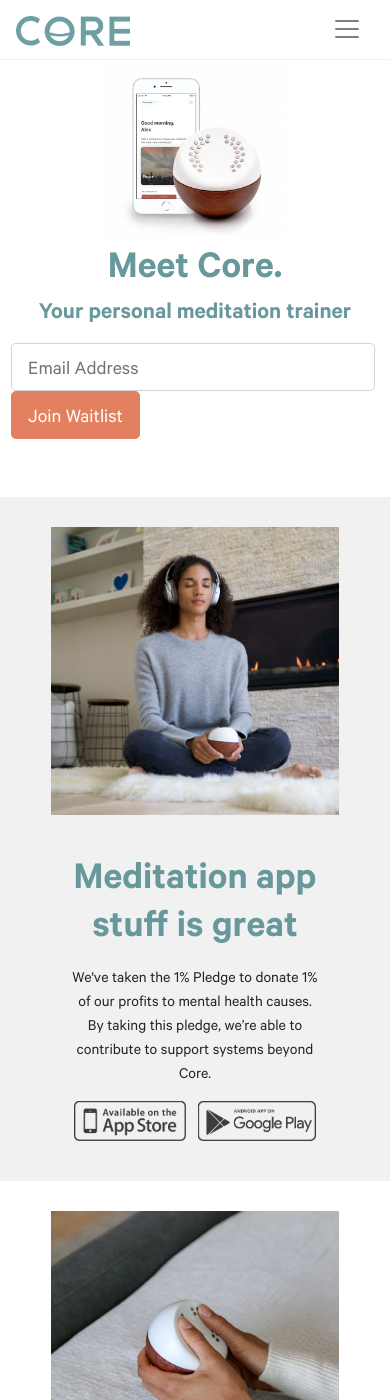
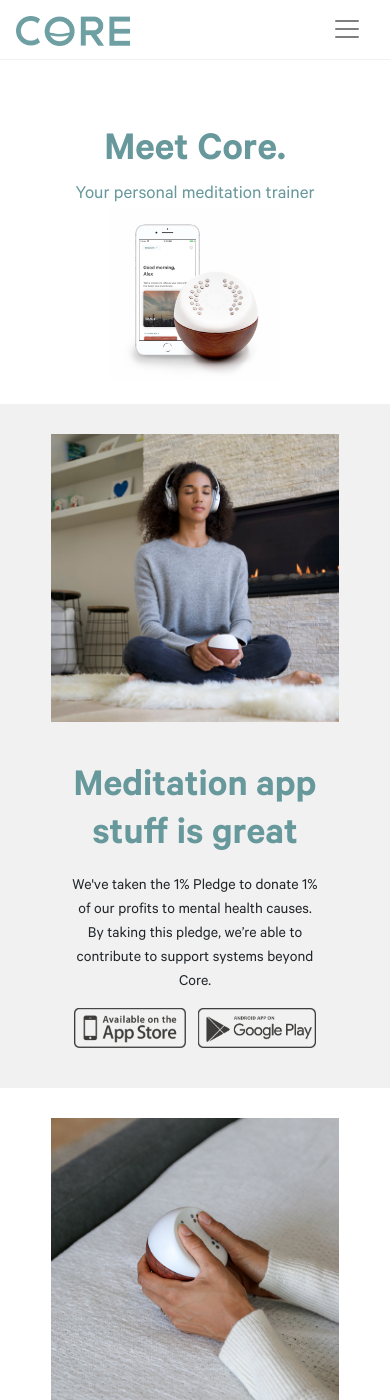
Before and after one commit to bencore/corewellness, a Jekyll site: the page built from howitworks.html, in a window 390 px wide and 1400 px high. Built offline with Jekyll 4.4.1, drawn with Linux system fonts in a browser that asks for light colours; nearby versions of some CDN libraries; some of the changed text lies outside the part shown.

Commit message:
Added links to investor logos Added links to As Seen At section How it works tweaks

```diff
--- a/_includes/footer.html
+++ b/_includes/footer.html
@@ -9,8 +9,8 @@
   <div class="row">
     <div class="col-md-3">
       <a href="{{ "/about.html" | prepend: site.baseurl }}">About Us</a><br />
-      <a href="https://corewellness.zendesk.com/hc/en-us/categories/360000289611-Support">FAQ</a><br />
-      <a href="https://corewellness.zendesk.com/hc/en-us/requests/new">Support</a>
+      <a href="https://corewellness.zendesk.com/hc/en-us/categories/360000289611-Support" target="_blank">FAQ</a><br />
+      <a href="https://corewellness.zendesk.com/hc/en-us/requests/new" target="_blank">Support</a>
     </div>
     <div class="col-md-3 mb-4">
       <a href="{{ "/howitworks.html" | prepend: site.baseurl }}">How it Works</a><br />
--- a/css/main.scss
+++ b/css/main.scss
@@ -474,7 +474,7 @@
 
 }
 
-/* How it work */
+/* How it works */
 
 .tealheader {
   h1 {
@@ -484,11 +484,33 @@
 
 #meetcore {
   img {
-    height: 50%;
-    width: 50%;
+    height: 48%;
+    width: 48%;
   }
 
   text-align: center;
+
+  h1 {
+    font-size: 3rem;
+  }
+
+  .subheader {
+    font-size: 1.4rem;
+    margin: 0;
+  }
+}
+
+@media (max-width: 767.98px) {
+  #meetcore {
+
+    h1 {
+      font-size: 2.6rem;
+    }
+
+    .subheader {
+      font-size: 1.2rem;
+    }
+  }
 }
 
 
@@ -496,6 +518,12 @@
 
 #story {
   padding-top: 60px;
+}
+
+@media (max-width: 767.98px) {
+  #story_text {
+    padding-top: 30px;
+  }
 }
 
 #signature {
@@ -523,11 +551,37 @@
   }
 }
 
+@media (max-width: 767.98px) {
+  #team img {
+    width: 50%;
+  }
+}
+
+
+@media (max-width: 575.98px) {
+  #team img {
+    width: 70%;
+  }
+}
+
+
 #investors {
   padding-top: 40px;
 
   img {
     width: 80%;
+  }
+}
+
+@media (max-width: 767.98px) {
+  #investors img {
+    width: 50%;
+  }
+}
+
+@media (max-width: 575.98px) {
+  #investors img {
+    width: 65%;
   }
 }
 
--- a/howitworks.html
+++ b/howitworks.html
@@ -2,12 +2,13 @@
 layout: default
 ---
 
-<section id="meetcore" class="mb-5 text-primary">
+<section id="meetcore" class="mb-4 text-primary">
   <div class="container">
+    <h1 class="paddingtop">Meet Core.</h1>
+    <p class="subheader">Your personal meditation trainer</p>
     <img src="img/CoreandiPhone8.jpg">
-    <h1>Meet Core.</h1>
-    <h4>Your personal meditation trainer</h4>
 
+<!--
     <div id="mc_embed_signup" class="row">
       <form action="https://corewellness.us11.list-manage.com/subscribe/post?u=656d9dfc58106297fe2f10a37&amp;id=4c73e6b015" method="post" id="mc-embedded-subscribe-form" name="mc-embedded-subscribe-form" class="validate form-inline" target="_blank" novalidate="novalidate" style="padding: 10px 0 10px 0; margin: auto;">
           <input type="email" value="" placeholder="Email Address" name="EMAIL" class="required email form-control form-control-lg mr-1" id="mce-EMAIL" aria-required="true">
@@ -21,8 +22,8 @@ layout: default
           <input type="submit" value="Join Waitlist" name="subscribe" id="mc-embedded-subscribe" class="action_button btn btn-lg btn-secondary text-white">
       </form>
     </div>
-
   </div>
+-->
 </section>
 
 <section id="" class="info bg-light tealheader">
@@ -65,7 +66,7 @@ layout: default
   <div class="container">
     <div class="row">
       <div class="col-md-6">
-        <img src="img/corewithcharger_extended.jpg" class="mainimg">
+        <img src="img/iPhone8healthstats.png" class="mainimg">
       </div>
       <div class="col-md-6">
         <div class="info-text-left">
@@ -102,7 +103,34 @@ layout: default
       <div class="col-md-6">
         <div class="info-text-left">
           <h1>Technical Specs:</h1>
-          <p>We've taken the 1% Pledge to donate 1% of our profits to mental health causes. By taking this pledge, we’re able to contribute to support systems beyond Core.</p>
+          <p>
+
+            <p><strong>Battery Life:</strong> Core's built-in rechargeable battery lasts over 14 days when fully charged.</p>
+
+            <p><strong>Sensors:</strong> Core's biosensors measure Electrocardiogram (EKG), a highly accurate way to view your heart and nervous system's response to meditation.</p>
+
+            <p><strong>Connection:</strong> Core uses BLE (Bluetooth Low Energy) to communicate with the app.</p>
+
+            <p><strong>Requirements:</strong> A compatible smartphone (iOS 9.0+ / Android OS 4.0+).</p>
+
+            <p><strong>Support and Warranty:</strong> Comes with 1-year limited warranty and customer support for life.</p>
+          </p>
+
+        </div>
+      </div>
+      <div class="col-md-12">
+        <div id="mc_embed_signup" class="row">
+          <form action="https://corewellness.us11.list-manage.com/subscribe/post?u=656d9dfc58106297fe2f10a37&amp;id=4c73e6b015" method="post" id="mc-embedded-subscribe-form" name="mc-embedded-subscribe-form" class="validate form-inline" target="_blank" novalidate="novalidate" style="padding: 10px 0 10px 0; margin: auto;">
+              <input type="email" value="" placeholder="Email Address" name="EMAIL" class="required email form-control form-control-lg mr-1" id="mce-EMAIL" aria-required="true">
+              <div id="mce-responses" class="clear">
+                <div class="response" id="mce-error-response" style="display:none"></div>
+                <div class="response" id="mce-success-response" style="display:none"></div>
+              </div>
+              <div style="position: absolute; left: -5000px;" aria-hidden="true">
+                <input type="text" name="b_656d9dfc58106297fe2f10a37_4c73e6b015" tabindex="-1" value="">
+              </div>
+              <input type="submit" value="Join Waitlist" name="subscribe" id="mc-embedded-subscribe" class="action_button btn btn-lg btn-secondary text-white">
+          </form>
         </div>
       </div>
     </div>
--- a/index.html
+++ b/index.html
@@ -40,13 +40,13 @@ layout: default
     </div>
     <div class="row validation_items justify-content-center">
       <div class="col" style="text-align:right;">
-        <a href="#"><img src="img/lululemon_logo gray.png"></a>
+        <a href="https://www.instagram.com/p/BYi0DSHATaR/" target="_blank"><img src="img/lululemon_logo gray.png"></a>
       </div>
       <div class="col">
-        <a href="#"><img src="img/wework_logo gray.png"></a>
+        <a href="https://www.instagram.com/p/Bm2CxW-BgPs/" target="_blank"><img src="img/wework_logo gray.png"></a>
       </div>
       <div class="col" style="text-align:left;">
-        <a href="#"><img src="img/thepad_logo_gray.png"></a>
+        <a href="https://www.instagram.com/p/BkV3Nz-hmZ2/" target="_blank"><img src="img/thepad_logo_gray.png"></a>
       </div>
     </div>
   </div>
```
Also changed, not shown: about.html (+5 -5 lines), img/iPhone8healthstats.png (added).
